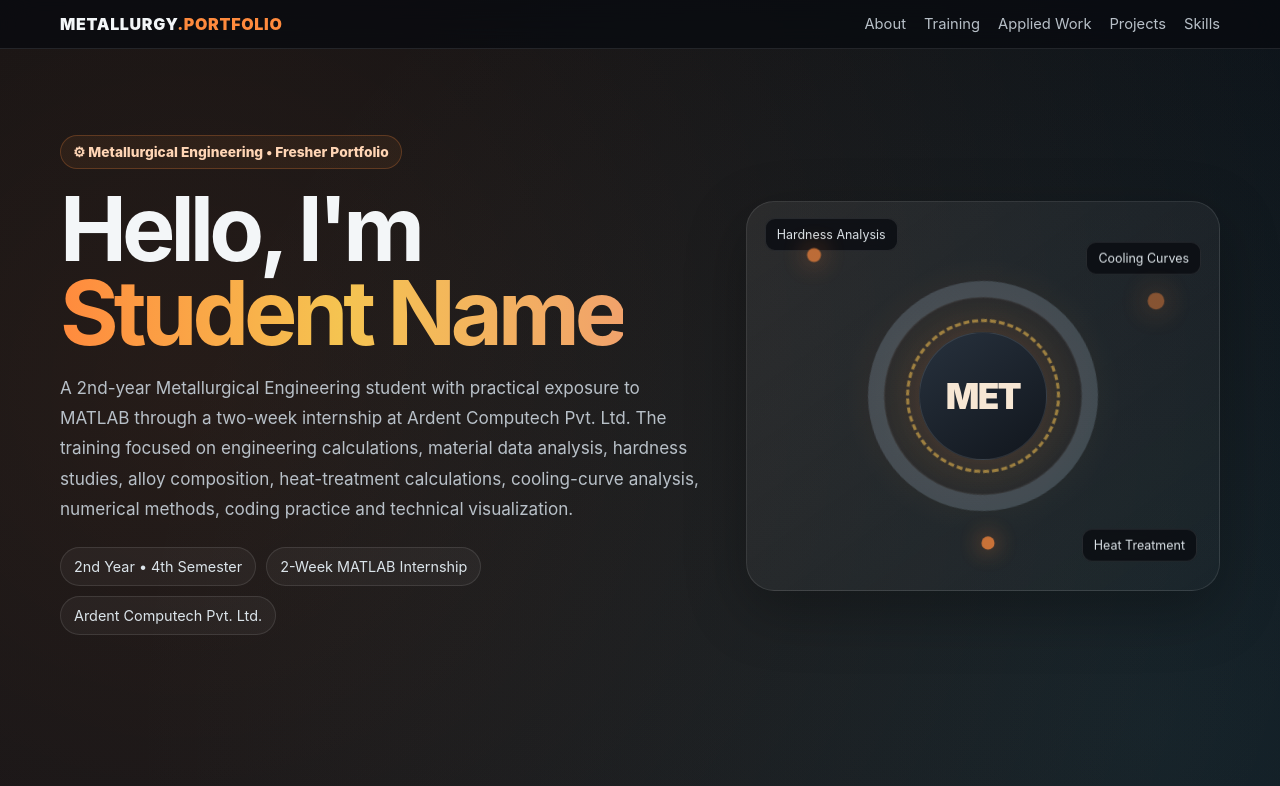
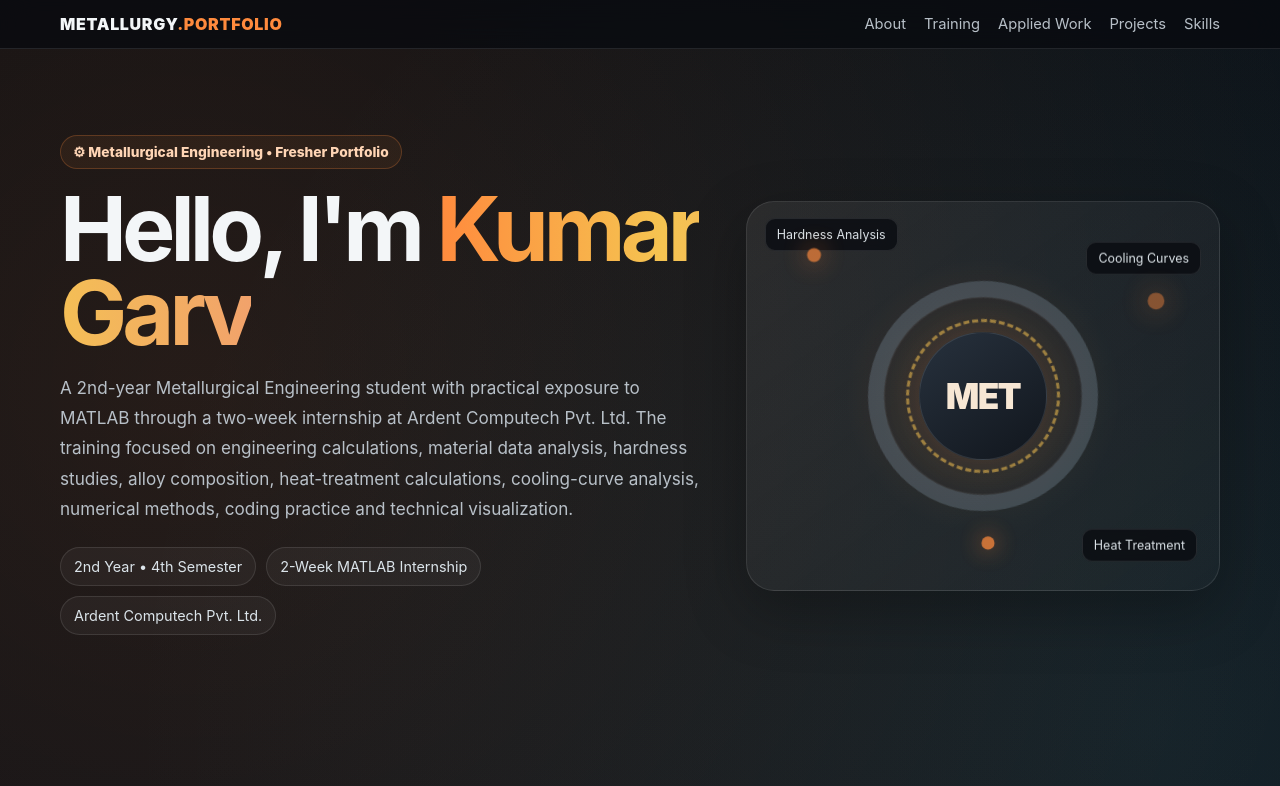
Before and after one commit to kumargarv769/portfolio-2026, a plain HTML site: page index.html in a window 1280 px wide. Shown: the top 786 px of the page. Drawn offline with Linux system fonts and the light colour scheme.

Commit message:
Update index.html

```diff
--- a/index.html
+++ b/index.html
@@ -527,7 +527,7 @@ plot()  histogram()  interp1()  trapz()  fzero()
   </footer>
 
   <script>
-    const STUDENT_NAME = "Student Name";
+    const STUDENT_NAME = "Kumar Garv";
 
     document.getElementById("studentNameHero").textContent = STUDENT_NAME;
     document.getElementById("studentNameFooter").textContent = STUDENT_NAME;
```
